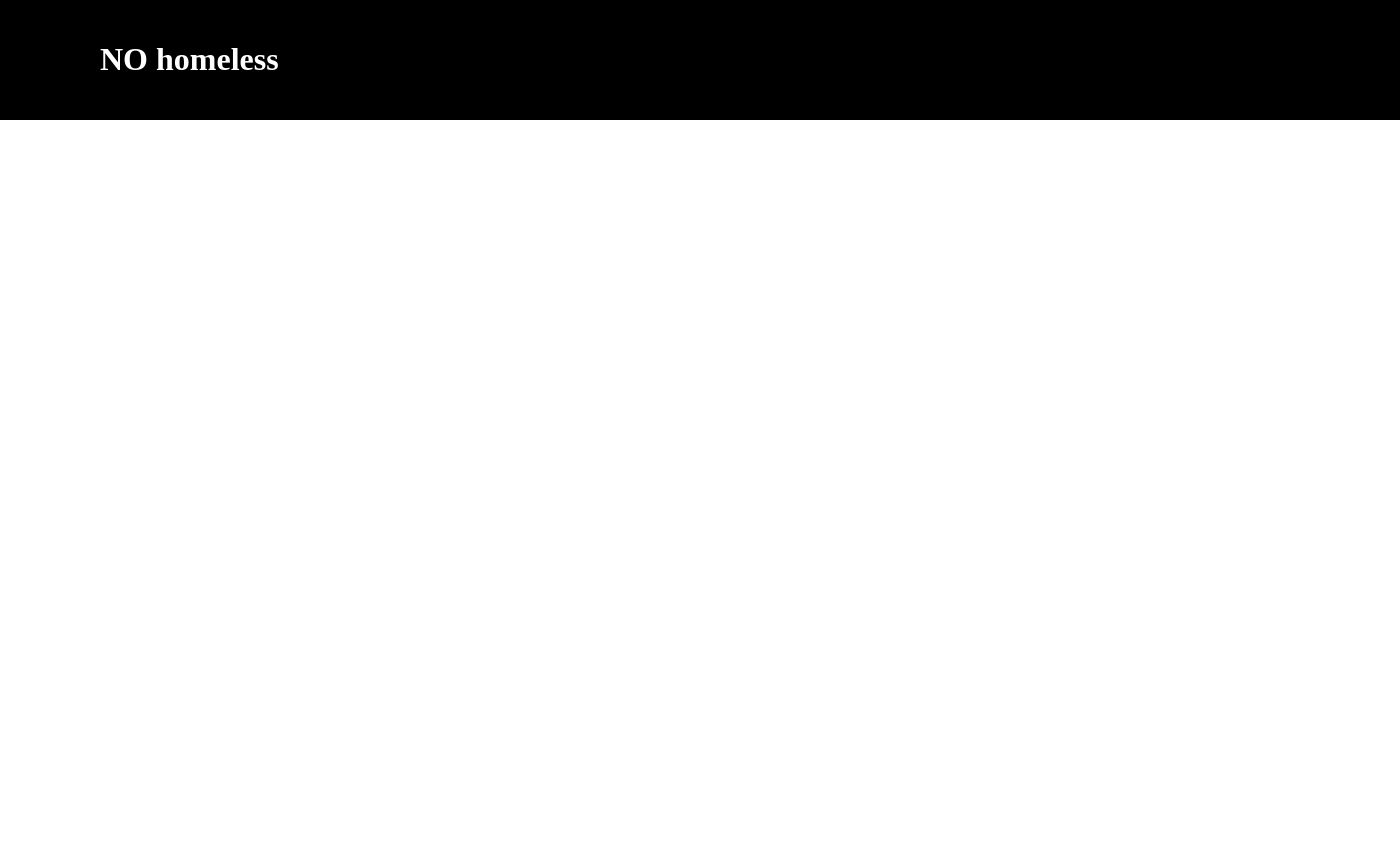
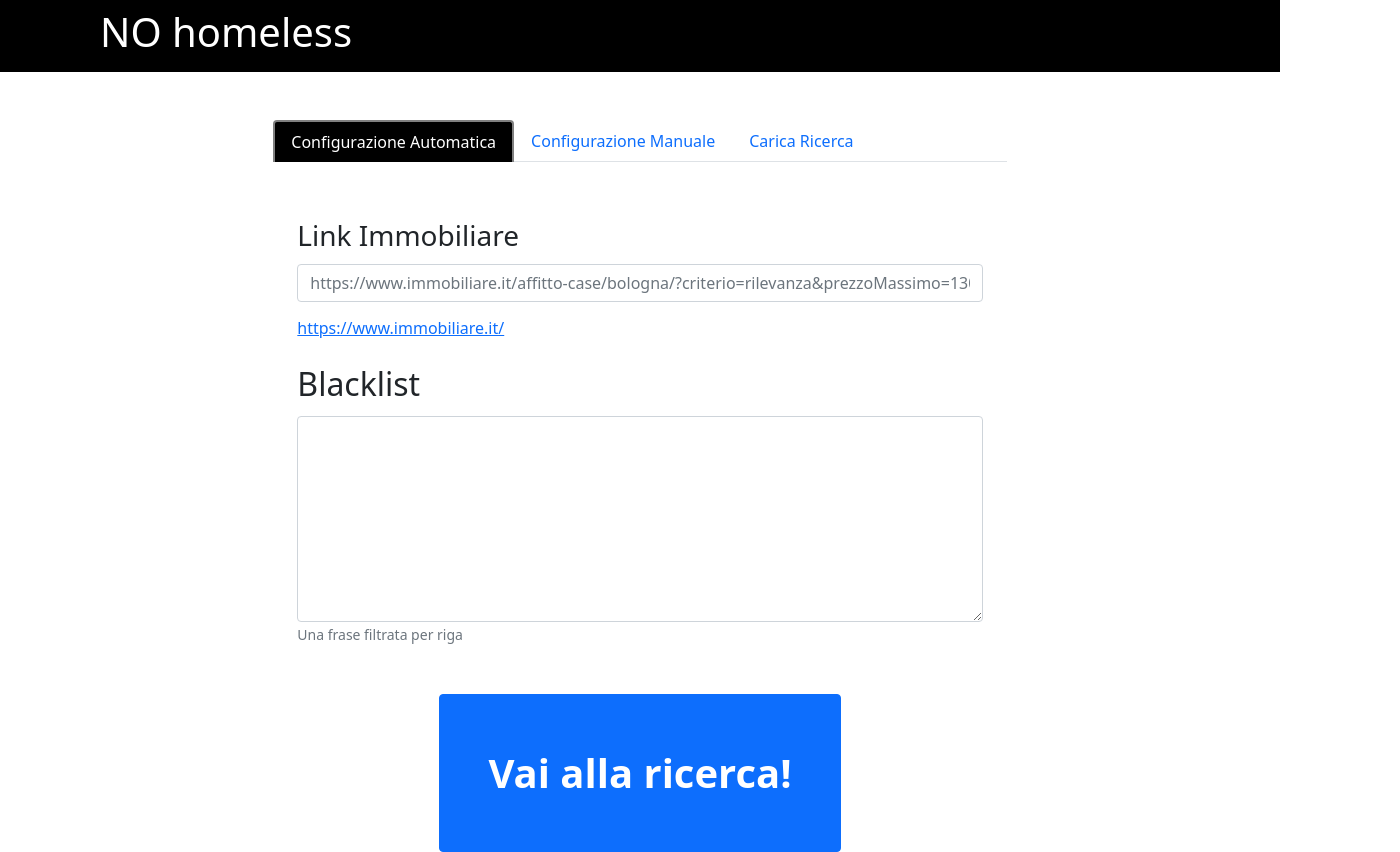
Before and after one commit to takenX10/not-homeless, a React (Create React App) app in the folder client/: page / in a window 1280 px wide. Shown: the whole page, 1400 px wide, since content can reach past the window. Before the commit the page ends 800 px from the top, so only its background shows below. Built offline with nearby package versions, Linux system fonts and the light colour scheme.

Commit message:
WIP connecting configs and search

```diff
--- a/client/package.json
+++ b/client/package.json
@@ -7,9 +7,13 @@
     "@testing-library/jest-dom": "^5.16.4",
     "@testing-library/react": "^13.2.0",
     "@testing-library/user-event": "^13.5.0",
+    "bootstrap": "^5.1.3",
     "net": "^1.0.2",
     "react": "^18.1.0",
+    "react-bootstrap": "^2.3.1",
     "react-dom": "^18.1.0",
+    "react-dropzone": "^14.2.1",
+    "react-dropzone-uploader": "^2.11.0",
     "react-scripts": "5.0.1",
     "web-vitals": "^2.1.4"
   },
--- a/client/src/App.jsx
+++ b/client/src/App.jsx
@@ -5,26 +5,13 @@ import HouseConfig from "./HouseConfig"
 
 
 export default function App(){
-    const homePagesList = [
-        {
-            url:"https://www.immobiliare.it/affitto-case/bologna/?criterio=rilevanza&prezzoMassimo=1300&localiMinimo=3",
-            query: {
-                homePage:".in-pagination__list > .in-pagination__item:not(.in-pagination__item--current)",
-                house: ".in-card__title",
-                results: {
-                    title: ".im-titleBlock__title",
-                    description: ".im-description__text"
-                }
-            }
-        }
-    ];
 
     return (
             <>
                 <div className="navbar">
                     <h1>NO homeless</h1>
                 </div>
-                <HouseConfig homePagesList={homePagesList}/>
+                <HouseConfig />
             </>
     );
 }
--- a/client/src/HouseConfig.css
+++ b/client/src/HouseConfig.css
@@ -0,0 +1,19 @@
+.nav-link.active {
+    background-color: black !important;
+    color: white !important;
+    border: 2px solid gray !important;
+    border-bottom: 0px !important;
+}
+
+.nav-link {
+    color: black;
+}
+
+.upload {
+    width: 30vw;
+    height: 30vh;
+}
+
+.carica {
+    flex-direction: column;
+}
--- a/client/src/HouseConfig.jsx
+++ b/client/src/HouseConfig.jsx
@@ -1,17 +1,120 @@
-import React, { useState } from 'react';
+import React, { useState, useRef } from 'react';
+import { Button, Tab, Tabs, Form } from 'react-bootstrap';
+import Dropzone from 'react-dropzone-uploader';
+import 'react-dropzone-uploader/dist/styles.css'
 import HouseParser from "./HouseParser";
-
 import "./HouseConfig.css";
 
-export default function HouseConfig({homePagesList}){
+const immobiliareQuery = {
+    homePage:".in-pagination__list > .in-pagination__item:not(.in-pagination__item--current)",
+    house: ".in-card__title",
+    results: {
+        title: ".im-titleBlock__title",
+        description: ".im-description__text"
+    }
+};
+
+
+export default function HouseConfig() {
     const [showHouses, setShowHouses] = useState(false);
-    if(showHouses){
+    const [homeJson, setHomeJson] = useState([]);
+
+    // specify upload params and url for your files
+    const getUploadParams = ({ meta }) => { return { url: 'https://httpbin.org/post' } }
+
+    // receives array of files that are done uploading when submit button is clicked
+    const handleSubmit = (files) => { console.log(files.map(f => f.meta)) }
+    var immobiliareRef = useRef(null);
+    function configureJson(){
+        if(immobiliareRef.current.value != ""){
+            setHomeJson(homeJson.push({
+                url: immobiliareRef.current.value,
+                query: immobiliareQuery
+            }));
+        }
+        setHomeJson([].concat.apply([],homeJson));
+        return homeJson.length > 0;
+    }
+
+    if (showHouses) {
         return (
-            <HouseParser homePagesList={homePagesList} />
+            <HouseParser homeJson={homeJson} />
         );
-    }else{
-        return(
+    } else {
+        return (
             <>
+                <div className="container-fluid">
+                    <div className="row justify-content-center align-items-center">
+                        <div className="col-8">
+                            <Tabs defaultActiveKey="Automatica" id="uncontrolled-tab-example" className="m-5">
+                                <Tab eventKey="Automatica" title="Configurazione Automatica" className="p-5 pt-1">
+                                    <div className="container-fluid">
+                                        <div className="row">
+                                            <Form>
+                                                <Form.Group className="mb-3 fs-3" controlId="formBasicEmail">
+                                                    <Form.Label>Link Immobiliare</Form.Label>
+                                                    <Form.Control ref={immobiliareRef} type="immobiliare" placeholder="https://www.immobiliare.it/affitto-case/bologna/?criterio=rilevanza&prezzoMassimo=1300&localiMinimo=3" />
+                                                    <Form.Text className="text-muted">
+                                                        <a className="fs-6" href="https://www.immobiliare.it/">https://www.immobiliare.it/</a>
+                                                    </Form.Text>
+                                                </Form.Group>
+                                                <Form.Group>
+                                                    <Form.Label className="fs-2">Blacklist</Form.Label>
+                                                    <Form.Control as="textarea" rows={8}></Form.Control>
+                                                    <Form.Text className="text-muted">Una frase filtrata per riga</Form.Text>
+                                                </Form.Group>
+                                            </Form>
+                                        </div>
+                                    </div>
+                                </Tab>
+                                <Tab eventKey="Manuale" title="Configurazione Manuale" className="p-5 pt-1">
+                                    <div className="container-fluid">
+                                        <div className="row">
+                                            <Form>
+                                                <Form.Group>
+                                                    <Form.Label className="fs-2">Inserisci JSON</Form.Label>
+                                                    <Form.Control as="textarea" rows={8}></Form.Control>
+                                                </Form.Group>
+                                            </Form>
+                                        </div>
+                                    </div>
+                                </Tab>
+                                <Tab eventKey="Carica" title="Carica Ricerca" className="p-5 pt-1">
+                                    <div className="container-fluid">
+                                        <div className="row">
+                                            <Form>
+                                                <Form.Group className="d-flex carica align-items-center">
+                                                    <Form.Label className="fs-2">Carica una ricerca passata</Form.Label>
+                                                    <Dropzone
+                                                        getUploadParams={getUploadParams}
+                                                        onSubmit={handleSubmit}
+                                                        accept="application/json"
+                                                    />
+                                                </Form.Group>
+                                            </Form>
+                                        </div>
+                                    </div>
+                                </Tab>
+                            </Tabs>
+                            <div className="container">
+                                <div className="row justify-content-center align-items-center">
+                                    <div className="col text-center">
+                                        <Button variant="primary" className="fs-1 p-5 fw-bolder" onClick={()=>{
+                                            if(configureJson()){
+                                                setShowHouses(true);
+                                            }else{
+                                                /* TODO */
+                                            }
+                                            return;
+                                        }}>Vai alla ricerca!</Button>
+                                    </div>
+                                </div>
+                            </div>
+                        </div>
+                    </div>
+                </div>
+
+
 
             </>
         );
--- a/client/src/HouseParser.css
+++ b/client/src/HouseParser.css
@@ -1,15 +1,5 @@
-
-.house-container {
-    width: 100%;
+.card-buttons-container {
     display: flex;
     justify-content: center;
-    align-items: center;
     flex-direction: column;
 }
-
-.house {
-    width: 50%;
-    height: min-content;
-    text-align: start;
-    margin: 3rem;
-}
--- a/client/src/HouseParser.jsx
+++ b/client/src/HouseParser.jsx
@@ -1,4 +1,5 @@
-import { useEffect, useState } from 'react';
+import { useEffect, useState, Link } from 'react';
+import { Button } from 'react-bootstrap';
 import './styles.css';
 import './HouseParser.css';
 
@@ -33,22 +34,23 @@ function isGood(houseUrl) {
     return true;
 }
 
-export default function HouseParser({ homePagesList, }) {
-
+export default function HouseParser({ homeJson: homeJson }) {
     const [pagesList, setHomePagesList] = useState([]);
     const [housesList, setHousesList] = useState([]);
+    useEffect(()=>{
+        console.log(housesList);
+    }, [housesList]);
     useEffect(() => {
-        homePagesList.forEach(async (homePage) => {
+        homeJson.forEach(async (homePage) => {
             getPages(homePage.url, homePage.query.homePage).then(async (pages) => {
-                setHomePagesList(homePagesList.concat(pages));
+                setHomePagesList(homeJson.concat(pages));
                 pages.forEach(async (page) => {
                     getHouses(page, homePage.query.house).then(async (houses) => {
                         houses.forEach(async (house) => {
                             if (isGood(house)) {
                                 let result = await getHouseResult(house, homePage.query.results);
                                 result.href = house;
-                                console.log(housesList);
-                                setHousesList(housesList.concat([result]));
+                                setHousesList([...housesList, result]);
                             }
                         });
                     });
@@ -59,21 +61,31 @@ export default function HouseParser({ homePagesList, }) {
 
     return (
         <>
-            <div className="text">
-                <p>Houses: {housesList.length}, pages: {pagesList.length}</p>
+            <div className="container-fluid bg-success text-light info-navbar">
+                <div className="row p-5">
+                    <div className="col-3 justify-content-center">
+                        <h3>Case trovate: <b>{housesList.length}</b></h3>
+                    </div>
+                </div>
             </div>
-            <div className="house-container">
+
+            <div className="container-fluid">
                 {
                     housesList.map((house) => {
                         console.log(house);
                         return (
-                            <>
-                                <div className="house">
-                                    <h2 className="title">{house.title}</h2>
-                                    <p className="house-description">{house.description}</p>
-                                    <a href={house.href} className="house-href">{house.href}</a>
+                            <div key={house.href} className="row d-flex justify-content-center align-items-center m-3">
+                                <div className="col-6 border border-left-0 border-secondary border-width-2 p-4">
+                                    <h1 className='fs-1'>{house.title}</h1>
+                                    <p>{house.description}</p>
+                                    <a href={house.href}>{house.href}</a>
                                 </div>
-                            </>
+                                <div className="col-2 card-buttons-container">
+                                    <Button variant='success' className="m-2">Si</Button>
+                                    <Button variant='warning' className="m-2">salva per dopo</Button>
+                                    <Button variant='danger' className="m-2">no</Button>
+                                </div>
+                            </div>
                         );
                     })
                 }
--- a/client/src/index.jsx
+++ b/client/src/index.jsx
@@ -2,8 +2,9 @@ import React from 'react';
 import ReactDOM from 'react-dom/client';
 import './styles.css';
 import App from './App';
+import 'bootstrap/dist/css/bootstrap.min.css';
 
 const root = ReactDOM.createRoot(document.getElementById('root'));
 root.render(
-  <App />
+    <App />
 );
```
Also changed, not shown: 2 other files (tests, documents, lock files or other folders).
